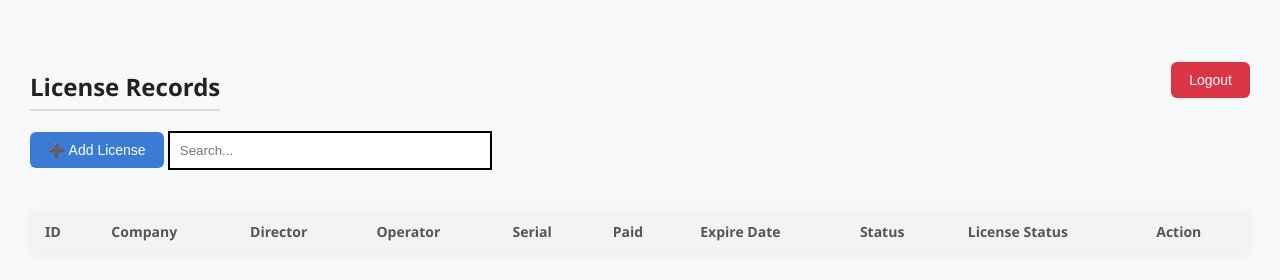
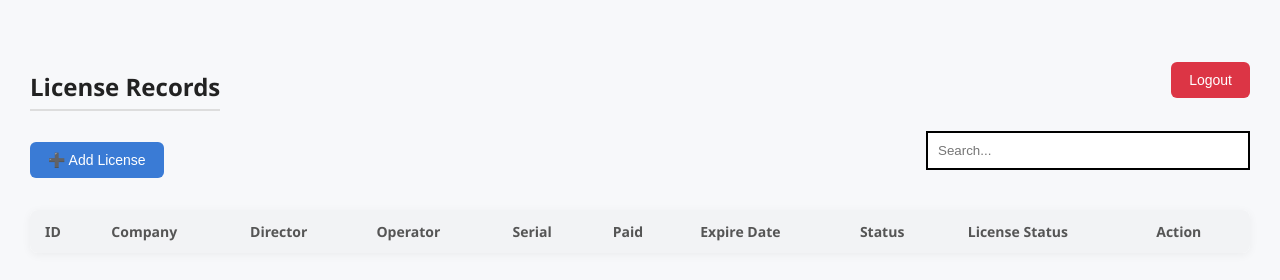
Before and after one commit to Beqaelbaqidze/PRINT_SH, a plain HTML site: page templates/dashboard.html in a window 1280 px wide. Drawn offline with nearby package versions, Linux system fonts and the light colour scheme; no server answers.

Commit message:
licenses

```diff
--- a/templates/dashboard.html
+++ b/templates/dashboard.html
@@ -168,8 +168,11 @@
     </a>
   </div>
 
-<button id="openModal">➕ Add License</button>
+<div style="display: flex; justify-content: space-between; align-items: center; margin-bottom: 20px;">
+  <button id="openModal">➕ Add License</button>
 <input type="text" id="filterInput" placeholder="Search..." style="padding: 10px; margin-bottom: 20px; width: 300px; border: 2px solid #000;" />
+</div>
+
 
 <table id="recordTable">
   <thead>
```
